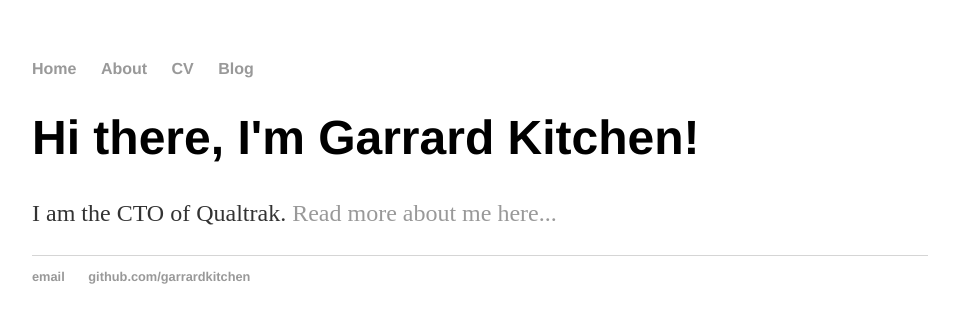
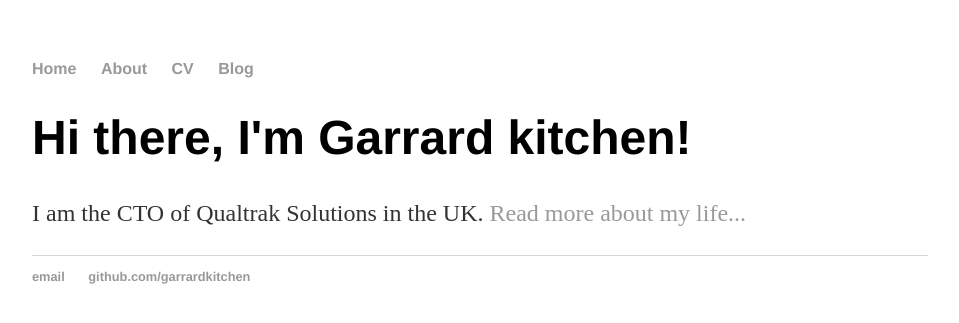
Before and after one commit to garrardkitchen/garrardkitchen-old.github.io, a Jekyll site: the page built from index.html, in a window 1280 px wide. Shown: the top 323 px of the page, without its empty margins (160-1119 px from the left). Built offline with Jekyll 4.4.1, drawn with Linux system fonts in a browser that asks for light colours.

Commit message:
Update index.html
Modified page for jekyll

```diff
--- a/index.html
+++ b/index.html
@@ -1,29 +1,8 @@
-<!DOCTYPE html>
-<html>
-	<head>
-		<title>Garrard Kitchen</title>
-		<link rel="stylesheet" type="text/css" href="/css/main.css">
-	</head>
-	<body>
-		<nav>
-    		<ul>
-        		<li><a href="/">Home</a></li>
-	        	<li><a href="/about">About</a></li>
-        		<li><a href="/cv">CV</a></li>
-        		<li><a href="/blog">Blog</a></li>
-    		</ul>
-		</nav>
-		<div class="container">
-    		<div class="blurb">
-        		<h1>Hi there, I'm Garrard Kitchen!</h1>
-				<p>I am the CTO of Qualtrak. <a href="/about">Read more about me here...</a></p>
-    		</div><!-- /.blurb -->
-		</div><!-- /.container -->
-		<footer>
-    		<ul>
-        		<li><a href="mailto:garrardkitchen@gmail.com">email</a></li>
-        		<li><a href="https://github.com/garrardkitchen">github.com/garrardkitchen</a></li>
-			</ul>
-		</footer>
-	</body>
-</html>
+---
+layout: default
+title: Garrard Kitchen, garrardkitchen.com
+---
+<div class="blurb">
+	<h1>Hi there, I'm Garrard kitchen!</h1>
+	<p>I am the CTO of Qualtrak Solutions in the UK. <a href="/about">Read more about my life...</a></p>
+</div><!-- /.blurb -->
```
